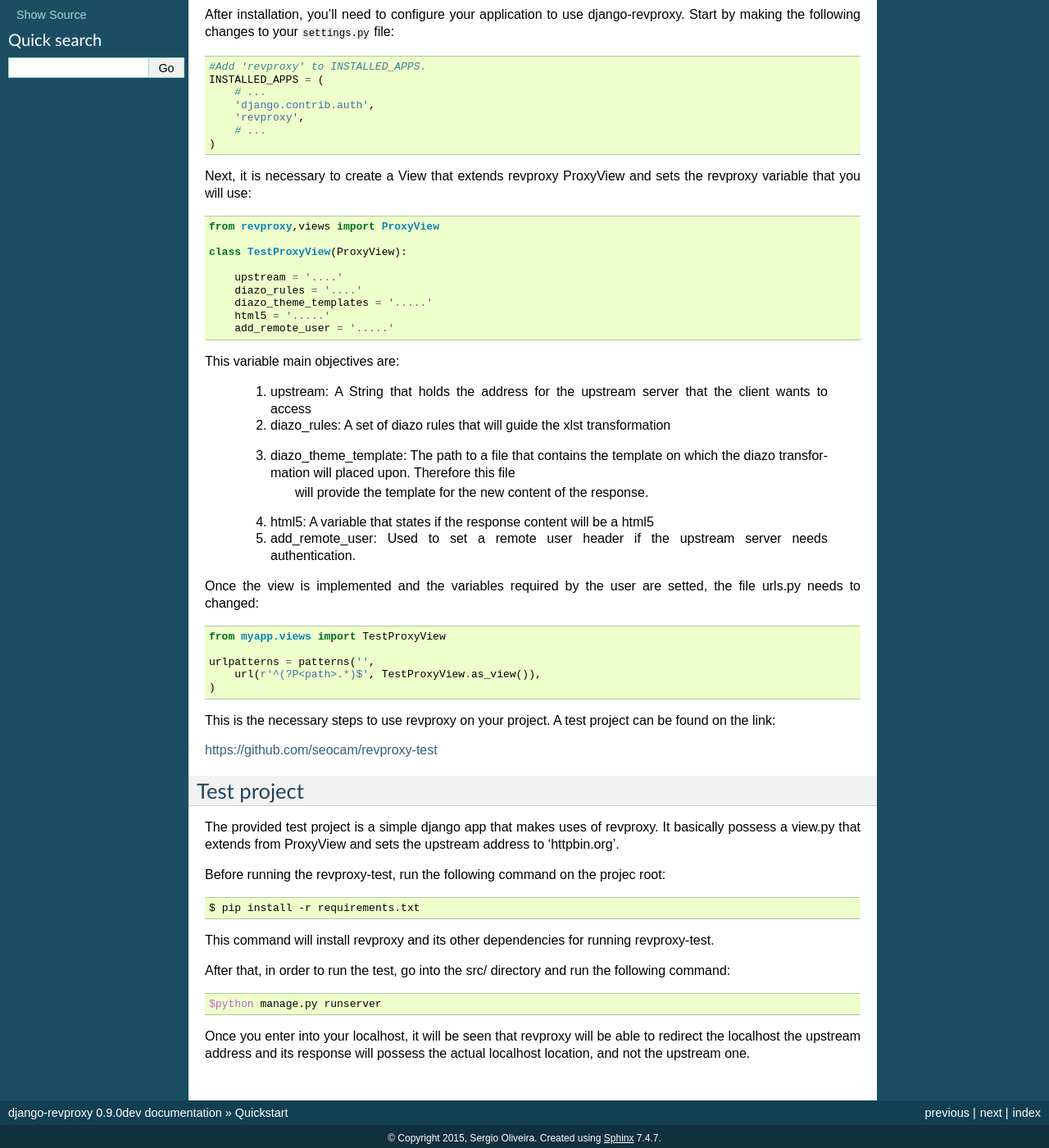
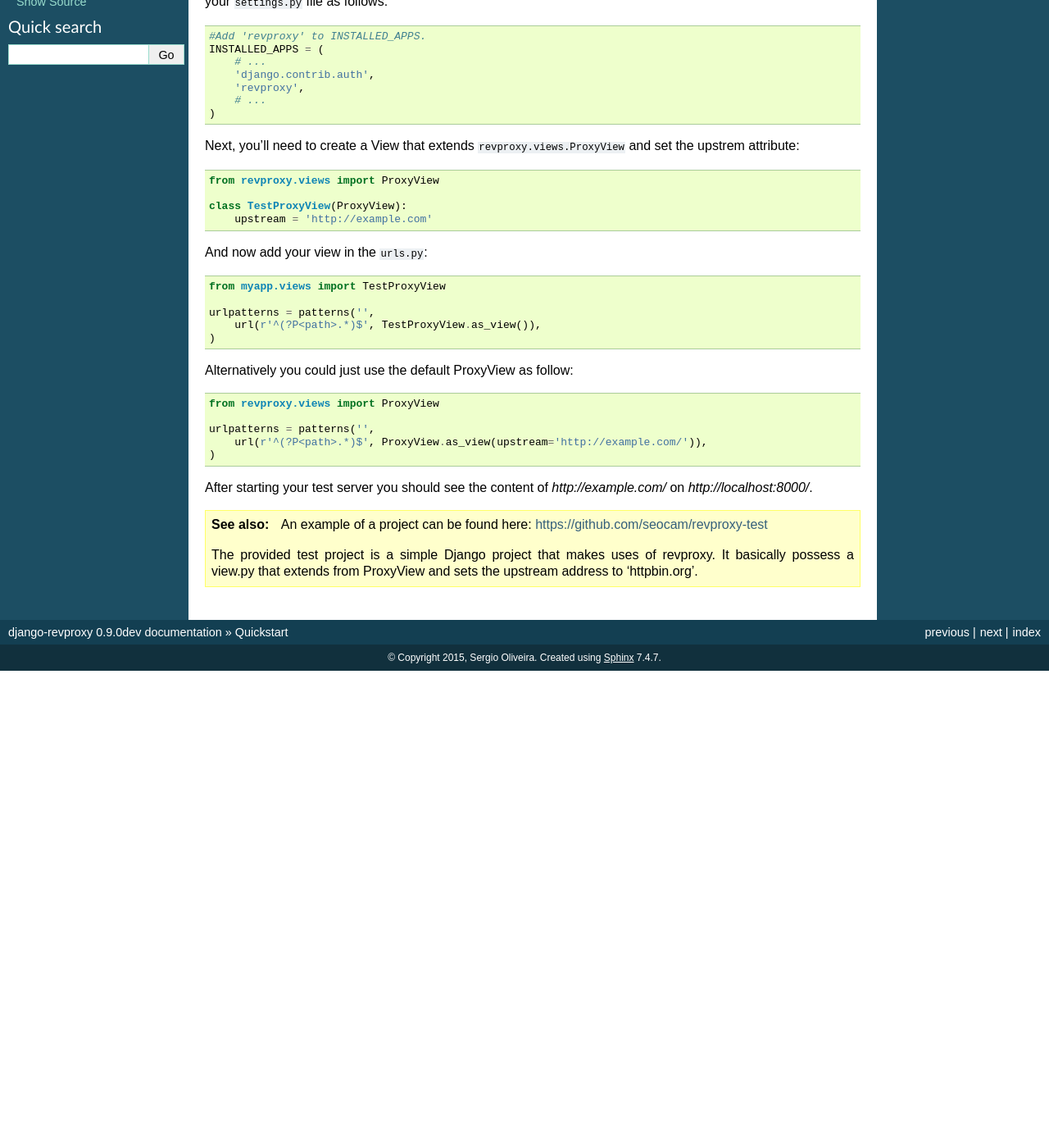
Before and after one commit to jazzband/django-revproxy, a Sphinx documentation site: the page built from docs/quickstart.rst, in a window 1280 px wide and 1400 px high, scrolled down 278 px. Shown: the whole window at 82% size. Built offline with Sphinx 7.4.7, drawn with Linux system fonts in a browser that asks for light colours; formulas are drawn with MathJax 3; after the commit the page ends 1096 px from its top, so only the background shows below that; some of the changed text lies outside the part shown.

Commit message:
Updated quickstart

```diff
--- a/docs/quickstart.rst
+++ b/docs/quickstart.rst
@@ -3,8 +3,6 @@
 
 Installation
 --------------
-
-Follow theses instructions to set up with basic install of revproxy
 
 .. code-block:: sh
 
@@ -15,7 +13,7 @@
 --------------
 
 After installation, you'll need to configure your application to use django-revproxy.
-Start by making the following changes to your ``settings.py`` file:
+Start by adding revproxy to your ``settings.py`` file as follows:
 
 .. code-block:: python
 
@@ -28,31 +26,17 @@
     )
 
 
-Next, it is necessary to create a View that extends revproxy ProxyView and sets the revproxy variable that you will use:
+Next, you'll need to create a View that extends ``revproxy.views.ProxyView`` and set the upstrem attribute:
 
 .. code-block:: python
 
-    from revproxy,views import ProxyView
+    from revproxy.views import ProxyView
 
     class TestProxyView(ProxyView):
-
-        upstream = '....'
-        diazo_rules = '....'
-        diazo_theme_templates = '.....'
-        html5 = '.....'
-        add_remote_user = '.....'
+        upstream = 'http://example.com'
 
 
-This variable main objectives are:
-
-    1. upstream: A String that holds the address for the upstream server that the client wants to access
-    2. diazo_rules: A set of diazo rules that will guide the xlst transformation
-    3. diazo_theme_template: The path to a file that contains the template on which the diazo transformation will placed upon. Therefore this file
-                             will provide the template for the new content of the response.
-    4. html5: A variable that states if the response content will be a html5
-    5. add_remote_user: Used to set a remote user header if the upstream server needs authentication.
-
-Once the view is implemented and the variables required by the user are setted, the file urls.py needs to changed:
+And now add your view in the ``urls.py``:
 
 .. code-block:: python
 
@@ -62,33 +46,25 @@
         url(r'^(?P<path>.*)$', TestProxyView.as_view()),
     )
 
-This is the necessary steps to use revproxy on your project. A test project can be found on the link:
+Alternatively you could just use the default ProxyView as follow:
+
+.. code-block:: python
+
+    from revproxy.views import ProxyView
+
+    urlpatterns = patterns('',
+        url(r'^(?P<path>.*)$', ProxyView.as_view(upstream='http://example.com/')),
+    )
 
 
-https://github.com/seocam/revproxy-test
 
+After starting your test server you should see the content of `http://example.com/` on `http://localhost:8000/`.
 
-Test project
----------------
+.. seealso::
 
-The provided test project is a simple django app that makes uses of revproxy. It basically possess a view.py that extends from ProxyView and sets the upstream address to
-'httpbin.org'.
+        An example of a project can be found here:
+        https://github.com/seocam/revproxy-test
 
-
-Before running the revproxy-test, run the following command on the projec root:
-
-.. code-block:: sh
-
-    $ pip install -r requirements.txt
-
-This command will install revproxy and its other dependencies for running revproxy-test.
-
-After that, in order to run the test, go into the src/ directory and run the following command:
-
-.. code-block:: sh
-
-    $python manage.py runserver
-
-
-Once you enter into your localhost, it will be seen that revproxy will be able to redirect the localhost the upstream address and its response will possess the actual localhost location,
-and not the upstream one.
+        The provided test project is a simple Django project that makes
+        uses of revproxy. It basically possess a view.py that extends
+        from ProxyView and sets the upstream address to 'httpbin.org'.
```
